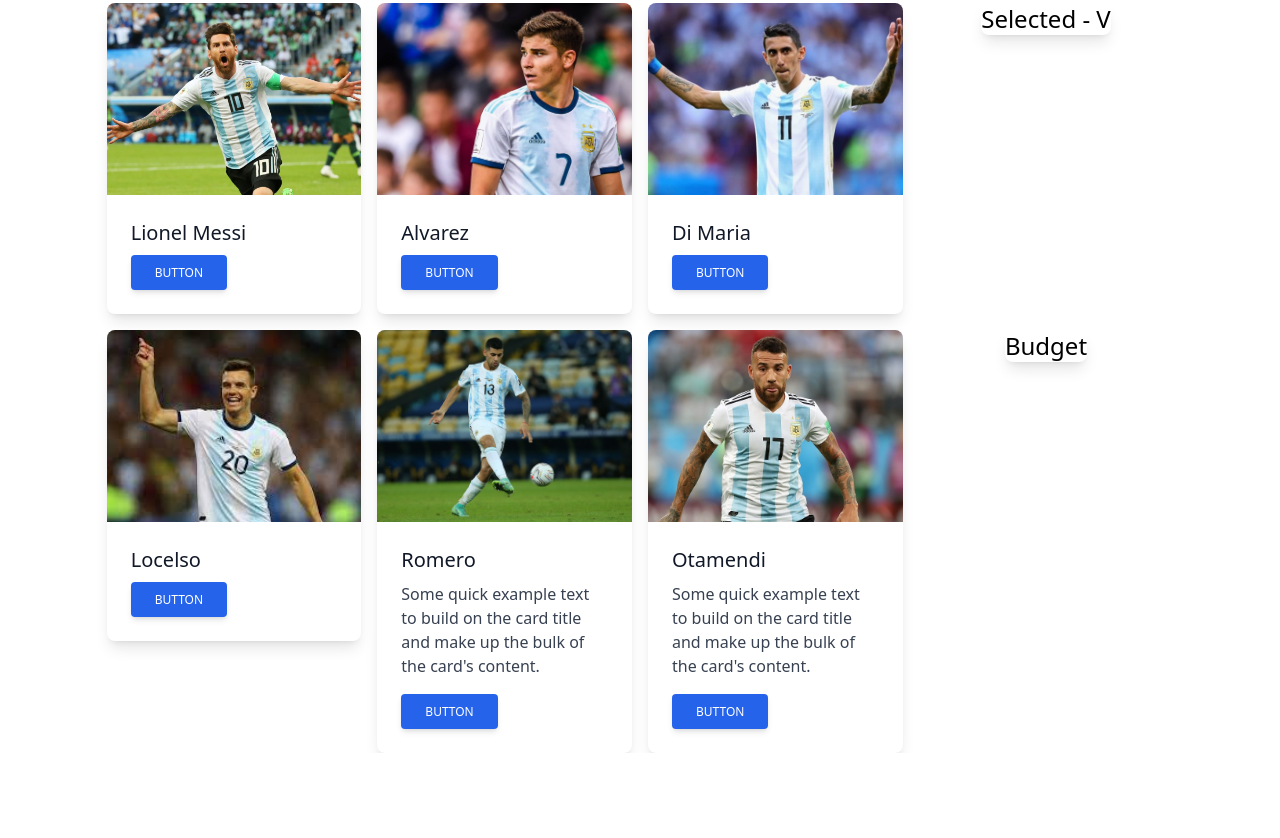
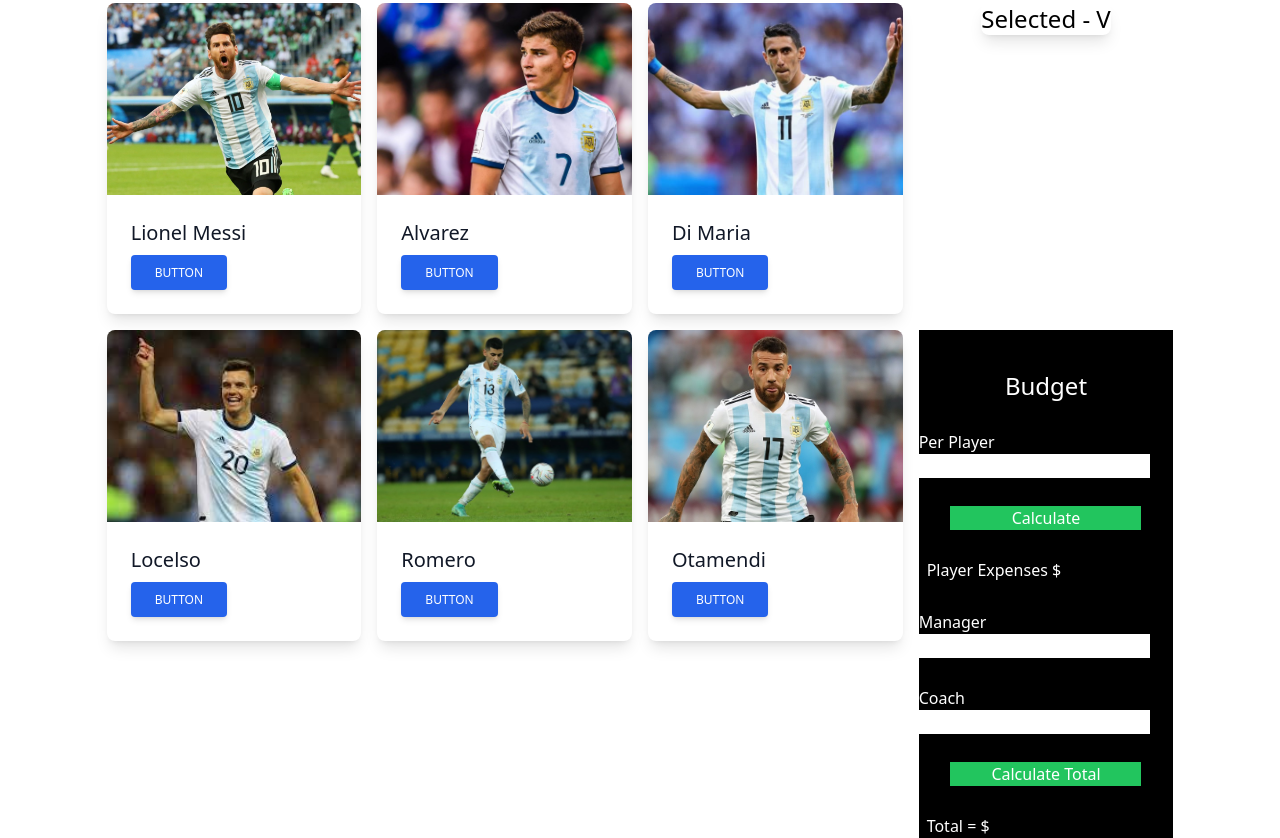
Before and after one commit to opuzayed/select-top-best-5, a plain HTML site: page index.html in a window 1280 px wide. Shown: the part 409-1247 px from the top of the page. Before the commit the page ends 1162 px from the top, so only its background shows below. Drawn offline with nearby package versions, Linux system fonts and the light colour scheme.

Commit message:
budget card done

```diff
--- a/index.html
+++ b/index.html
@@ -62,13 +62,6 @@
                 <div>
                     <div class="flex justify-center">
                         <div class="rounded-lg shadow-lg bg-white max-w-sm">
-                          <!-- <a href="#!">
-                            <img class="rounded-t-lg object-cover h-48 w-96" src="https://mdbootstrap.com/img/new/standard/nature/184.jpg" alt=""/>
-                          </a>
-                          <div class="p-6">
-                            <h5 class="text-gray-900 text-xl font-medium mb-2"></h5>
-                            <button type="button" class=" inline-block px-6 py-2.5 bg-blue-600 text-white font-medium text-xs leading-tight uppercase rounded shadow-md hover:bg-blue-700 hover:shadow-lg focus:bg-blue-700 focus:shadow-lg focus:outline-none focus:ring-0 active:bg-blue-800 active:shadow-lg transition duration-150 ease-in-out">Button</button>
-                          </div> -->
                           <h5 class="text-2xl font-medium">Selected - V</h5>
                         </div>
                       </div>
@@ -94,10 +87,6 @@
                           </a>
                           <div class="p-6">
                             <h5 class="text-gray-900 text-xl font-medium mb-2">Romero</h5>
-                            <p class="text-gray-700 text-base mb-4">
-                              Some quick example text to build on the card title and make up the bulk of the card's
-                              content.
-                            </p>
                             <button type="button" class=" inline-block px-6 py-2.5 bg-blue-600 text-white font-medium text-xs leading-tight uppercase rounded shadow-md hover:bg-blue-700 hover:shadow-lg focus:bg-blue-700 focus:shadow-lg focus:outline-none focus:ring-0 active:bg-blue-800 active:shadow-lg transition duration-150 ease-in-out">Button</button>
                           </div>
                         </div>
@@ -111,33 +100,44 @@
                           </a>
                           <div class="p-6">
                             <h5 class="text-gray-900 text-xl font-medium mb-2">Otamendi</h5>
-                            <p class="text-gray-700 text-base mb-4">
-                              Some quick example text to build on the card title and make up the bulk of the card's
-                              content.
-                            </p>
                             <button type="button" class=" inline-block px-6 py-2.5 bg-blue-600 text-white font-medium text-xs leading-tight uppercase rounded shadow-md hover:bg-blue-700 hover:shadow-lg focus:bg-blue-700 focus:shadow-lg focus:outline-none focus:ring-0 active:bg-blue-800 active:shadow-lg transition duration-150 ease-in-out">Button</button>
                           </div>
                         </div>
                       </div>
                 </div>
-                <div>
-                    <div class="flex justify-center">
-                        <div class="rounded-lg shadow-lg bg-white max-w-sm">
-                          <!-- <a href="#!">
-                            <img class="rounded-t-lg object-cover h-48 w-96" src="https://mdbootstrap.com/img/new/standard/nature/184.jpg" alt=""/>
-                          </a>
-                          <div class="p-6">
-                            <h5 class="text-gray-900 text-xl font-medium mb-2"></h5>
-                            <button type="button" class=" inline-block px-6 py-2.5 bg-blue-600 text-white font-medium text-xs leading-tight uppercase rounded shadow-md hover:bg-blue-700 hover:shadow-lg focus:bg-blue-700 focus:shadow-lg focus:outline-none focus:ring-0 active:bg-blue-800 active:shadow-lg transition duration-150 ease-in-out">Button</button>
-                          </div> -->
-                          <h5 class="text-2xl font-medium">Budget</h5>
-                        </div>
-                      </div>
+                <div class="bg-black flex flex-col">
+                      <div class="flex justify-center mt-10">
+                      <h5 class="text-2xl font-medium text-white">Budget</h5>
+                    </div>
+                    <div class="flex justify-center mt-7">
+                        <p class="text-white">Per Player <input class="text-black" type="text" name="" id=""></p>
+                    </div>
+                    <div class="flex justify-center mt-7">
+                       <button class="bg-green-500 text-white w-9/12 mx-auto block">Calculate</button>
+                    </div>
+                    <div class="mt-7">
+                        <p class="text-white mx-2">Player Expenses  $<span> </span></p>
+                    </div>
+                    <div class="flex justify-center mt-7">
+                        <p class="text-white">Manager  <input class="text-black" type="text" name="" id=""></p>
+                    </div>
+                    <div class="flex justify-center mt-7">
+                        <p class="text-white">Coach <input class="text-black" type="text" name="" id=""></p>
+                    </div>
+                    <div class="flex justify-center mt-7">
+                        <button class="bg-green-500 text-white w-9/12 mx-auto block">Calculate Total</button>
+                     </div>
+                     <div class="mt-7">
+                        <p class="text-white mx-2">Total = $<span> </span></p>
+                    </div>
+
                 </div>
 
             </div>
         </section>
     </main>
     <!-- Main end -->
+    <script src="/js/select.js"></script>
+    <script src="/js/budjet.js"></script>
 </body>
 </html>
```
Also changed, not shown: js/budjet.js (added), js/select.js (added).
